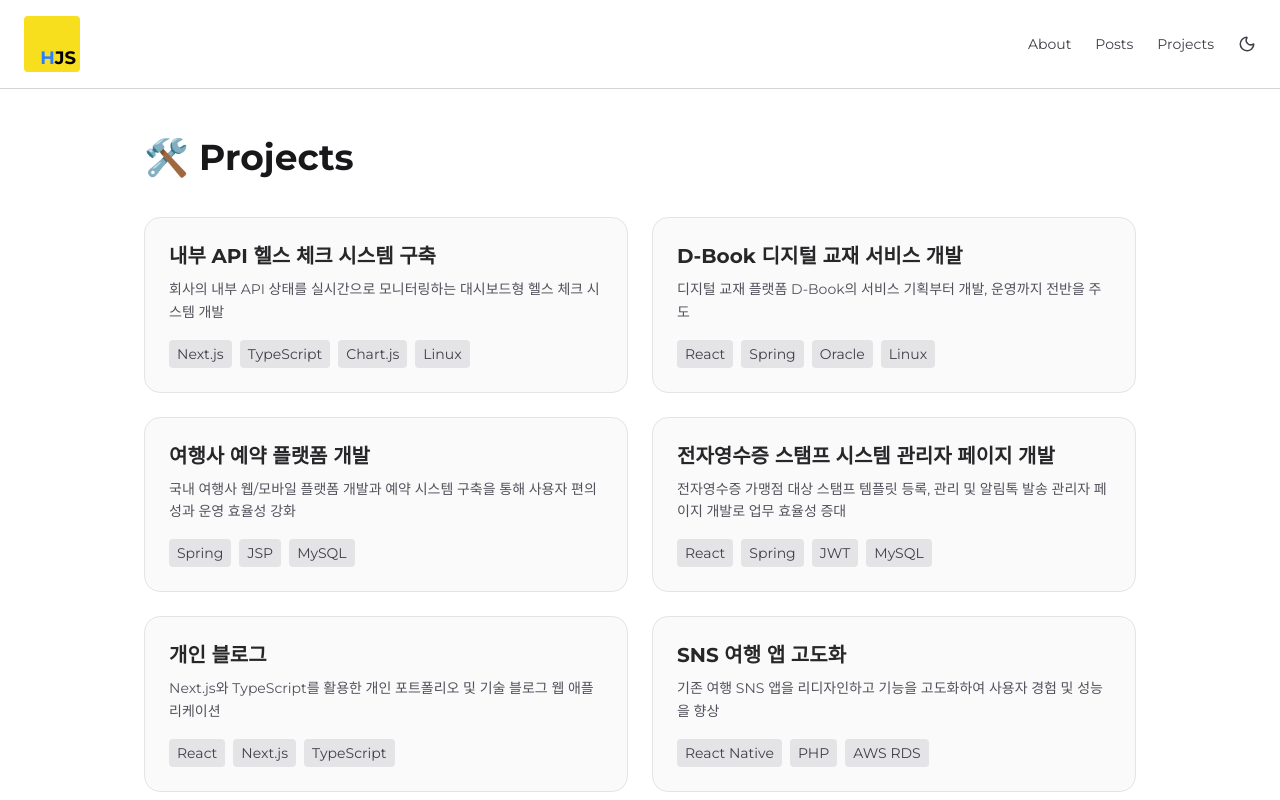
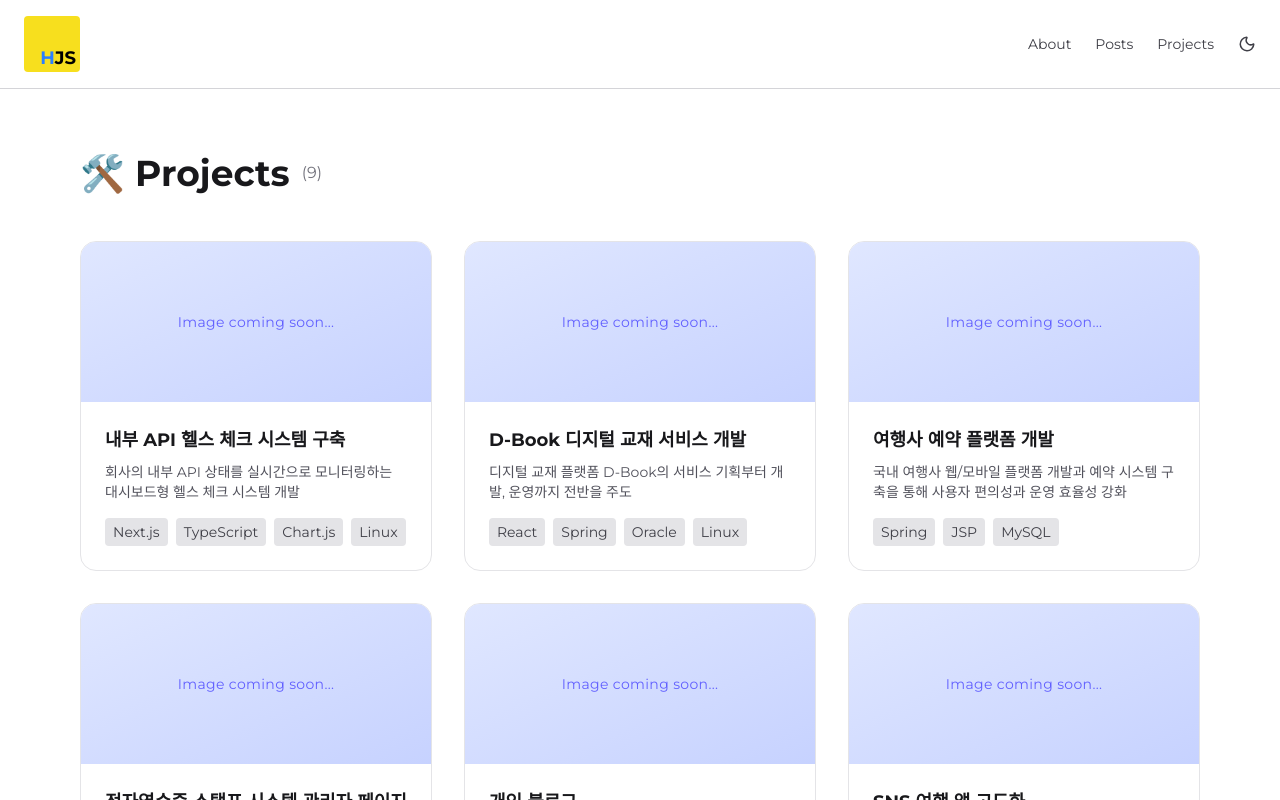
Before and after one commit to Jaeseokkong/NEXT-BLOG, a Next.js app: page /projects in a window 1280 px wide. Shown: the top 800 px of the page. Built offline with nearby package versions, Linux system fonts and the light colour scheme.

Commit message:
feat: 프로젝트 페이지 UI 리뉴얼 및 이미지 플레이스 홀더 추가

```diff
--- a/src/app/projects/page.tsx
+++ b/src/app/projects/page.tsx
@@ -6,31 +6,40 @@ export default async function ProjectsPage() {
   const projects = await getAllProjects();
 
   return (
-    <section className="max-w-5xl mx-auto px-4 py-12">
-      <h1 className="text-4xl font-bold mb-10 text-zinc-900 dark:text-zinc-100">
+    <section className="max-w-6xl mx-auto px-4 py-16">
+      <h1 className="text-4xl font-extrabold mb-12 flex items-center gap-3 text-zinc-900 dark:text-zinc-100">
         🛠️ Projects
+        <span className="text-base font-normal text-zinc-500 dark:text-zinc-400">
+          ({projects.length})
+        </span>
       </h1>
 
-      <div className="grid grid-cols-1 sm:grid-cols-2 gap-6">
+      <div className="grid grid-cols-1 sm:grid-cols-2 md:grid-cols-3 gap-8">
         {projects.map((project) => (
           <Link
             key={project.slug}
             href={`/projects/${project.slug}`}
-            className="group block rounded-2xl bg-zinc-50 dark:bg-zinc-900 p-6 border border-zinc-200 dark:border-zinc-700 hover:shadow-lg hover:-translate-y-1 transition-transform"
+            className="group flex flex-col rounded-2xl overflow-hidden bg-white dark:bg-zinc-900 border border-zinc-200 dark:border-zinc-700 hover:border-indigo-400 hover:shadow-lg transition-all duration-300"
           >
-            <h2 className="text-xl font-semibold text-zinc-800 dark:text-zinc-100 mb-2 group-hover:text-indigo-600">
-              {project.title}
-            </h2>
+            {/* 이미지 대신 placeholder */}
+            <div className="h-40 w-full bg-gradient-to-br from-indigo-100 to-indigo-200 dark:from-zinc-800 dark:to-zinc-700 flex items-center justify-center">
+              <span className="text-sm text-indigo-500 dark:text-indigo-300 font-medium tracking-wide">
+                Image coming soon...
+              </span>
+            </div>
 
-            <p className="text-sm text-zinc-600 dark:text-zinc-400 mb-4 leading-relaxed">
-              {project.description}
-            </p>
+            <div className="flex flex-col flex-1 p-6">
+              <h2 className="text-lg font-semibold mb-2 text-zinc-900 dark:text-zinc-100 group-hover:text-indigo-600">
+                {project.title}
+              </h2>
 
-            <div className="flex flex-wrap gap-2">
-              <BadgeGroup labels={project.tech ?? []}  />
-              {/* {project.tech?.map((tag: string) => (
-                <BadgeGroup labels={tag}  />
-              ))} */}
+              <p className="text-sm text-zinc-600 dark:text-zinc-400 mb-4 line-clamp-3 flex-1">
+                {project.description}
+              </p>
+
+              <div className="mt-auto">
+                <BadgeGroup labels={project.tech ?? []} />
+              </div>
             </div>
           </Link>
         ))}
```
